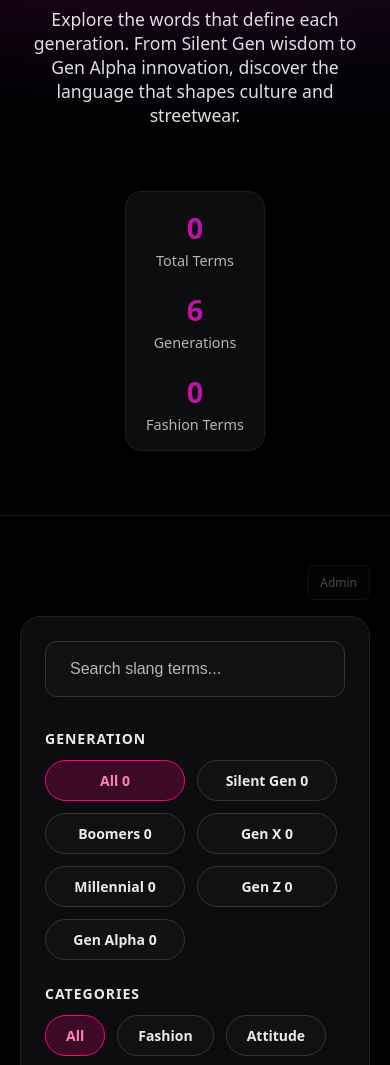
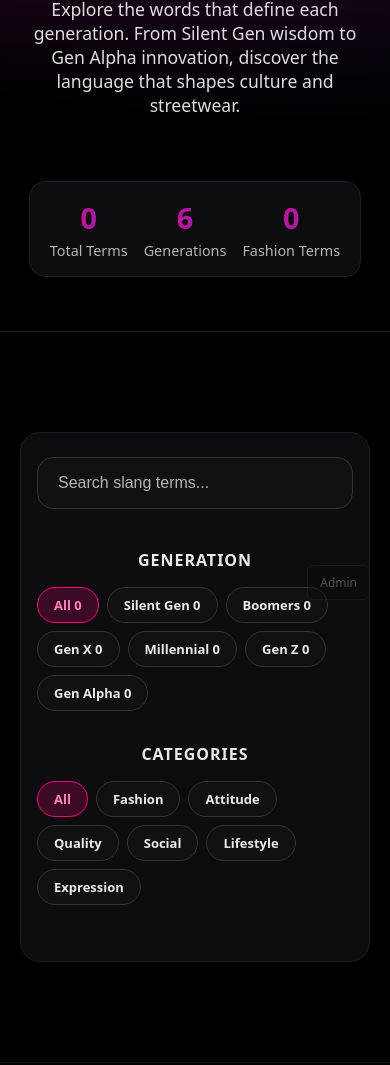
Before and after one commit to GENwear/genwear.github.io, a plain HTML site: page dictionary.html in a window 390 px wide. Shown: the part 224-1289 px from the top of the page. Drawn offline with Linux system fonts and the light colour scheme; no server answers.

Commit message:
Update dictionary.html
Fixed Desktop Layout:

Removed sidebar scrolling - everything is now in horizontal sections
Bigger, more comfortable spacing for desktop viewing
Centered filter pills in organized rows instead of cramped sidebar
Better grid layout - terms display in a cleaner 3-column grid on large screens
More generous padding throughout for desktop comfort

Key improvements:

Search box is bigger and more prominent
Generation and category filters are now horizontal pill buttons (no more sidebar)
Terms grid is wider and more spacious
Better mobile responsive design that doesn't interfere with desktop

```diff
--- a/dictionary.html
+++ b/dictionary.html
@@ -124,67 +124,72 @@
       margin-top:4px;
     }
 
-    /* Search and Filter Section */
+    /* Search and Filter Section - DESKTOP FOCUSED */
     .filter-section{
       background:var(--surface);
       border:1px solid #1e1e22;
       border-radius:20px;
-      padding:32px;
+      padding:40px;
       margin:40px 0;
     }
     .search-container{
-      max-width:600px;
-      margin:0 auto 32px;
+      max-width:800px;
+      margin:0 auto 40px;
     }
     .search-box{
       width:100%;
-      padding:18px 24px;
+      padding:20px 28px;
       background:#111;
       border:1px solid #333;
-      border-radius:12px;
+      border-radius:16px;
       color:var(--text);
-      font-size:16px;
+      font-size:18px;
       transition:all 0.2s;
     }
     .search-box:focus{
       outline:none;
       border-color:var(--accent1);
-      box-shadow:0 0 0 3px rgba(255,0,128,0.1);
+      box-shadow:0 0 0 4px rgba(255,0,128,0.1);
     }
     .search-box::placeholder{
       color:var(--muted);
     }
 
-    /* Filter Pills */
+    /* Filter Pills - HORIZONTAL LAYOUT */
     .filter-row{
-      margin-bottom:24px;
+      margin-bottom:32px;
     }
     .filter-title{
-      font-size:14px;
+      font-size:16px;
       font-weight:700;
       color:var(--text);
-      margin-bottom:12px;
+      margin-bottom:16px;
       text-transform:uppercase;
       letter-spacing:1px;
+      text-align:center;
     }
     .filter-pills{
       display:flex;
       gap:12px;
       flex-wrap:wrap;
       justify-content:center;
+      max-width:1000px;
+      margin:0 auto;
     }
     .filter-pill{
-      padding:10px 20px;
-      border-radius:25px;
+      padding:12px 24px;
+      border-radius:30px;
       font-size:14px;
       cursor:pointer;
       transition:all 0.2s;
       border:1px solid #333;
       background:#111;
       font-weight:600;
+      white-space:nowrap;
     }
     .filter-pill:hover{
       border-color:var(--accent1);
+      transform:translateY(-1px);
     }
     .filter-pill.active{
       background:rgba(255,0,128,0.2);
@@ -192,7 +197,7 @@
       color:#ff80bf;
     }
     .generation-pill{
-      min-width:140px;
+      min-width:120px;
       text-align:center;
     }
 
@@ -407,18 +412,35 @@
       font-size:0.9rem;
     }
 
-    /* Mobile Styles */
+    /* Mobile Styles - IMPROVED */
     @media (max-width:768px){
-      .hero{padding:60px 0 40px}
-      .stats-bar{gap:20px;padding:16px 20px;flex-direction:column}
-      .filter-section{padding:24px}
-      .filter-pills{justify-content:flex-start}
-      .results-header{flex-direction:column;align-items:stretch}
-      .sort-buttons{justify-content:center}
-      .terms-grid{grid-template-columns:1fr;gap:20px}
+      .hero{padding:50px 0 30px}
+      .hero-logo{font-size:2.5rem}
+      .stats-bar{
+        gap:16px;
+        padding:16px 20px;
+        flex-direction:row;
+        flex-wrap:wrap;
+      }
+      .filter-section{padding:24px 16px}
+      .search-box{padding:16px 20px;font-size:16px}
+      .filter-pills{justify-content:flex-start;gap:8px}
+      .filter-pill{padding:8px 16px;font-size:13px;min-width:auto}
+      .generation-pill{min-width:auto}
+      .results-header{
+        flex-direction:column;
+        align-items:stretch;
+        gap:16px;
+      }
+      .sort-buttons{justify-content:center;gap:8px}
+      .sort-btn{padding:10px 16px;font-size:13px}
+      .terms-grid{
+        grid-template-columns:1fr;
+        gap:20px;
+      }
       .term-card{padding:20px}
       .term-name{font-size:1.6rem}
-      .footer-links{gap:20px}
+      .footer-links{gap:16px;font-size:14px}
     }
   </style>
 </head>
```
